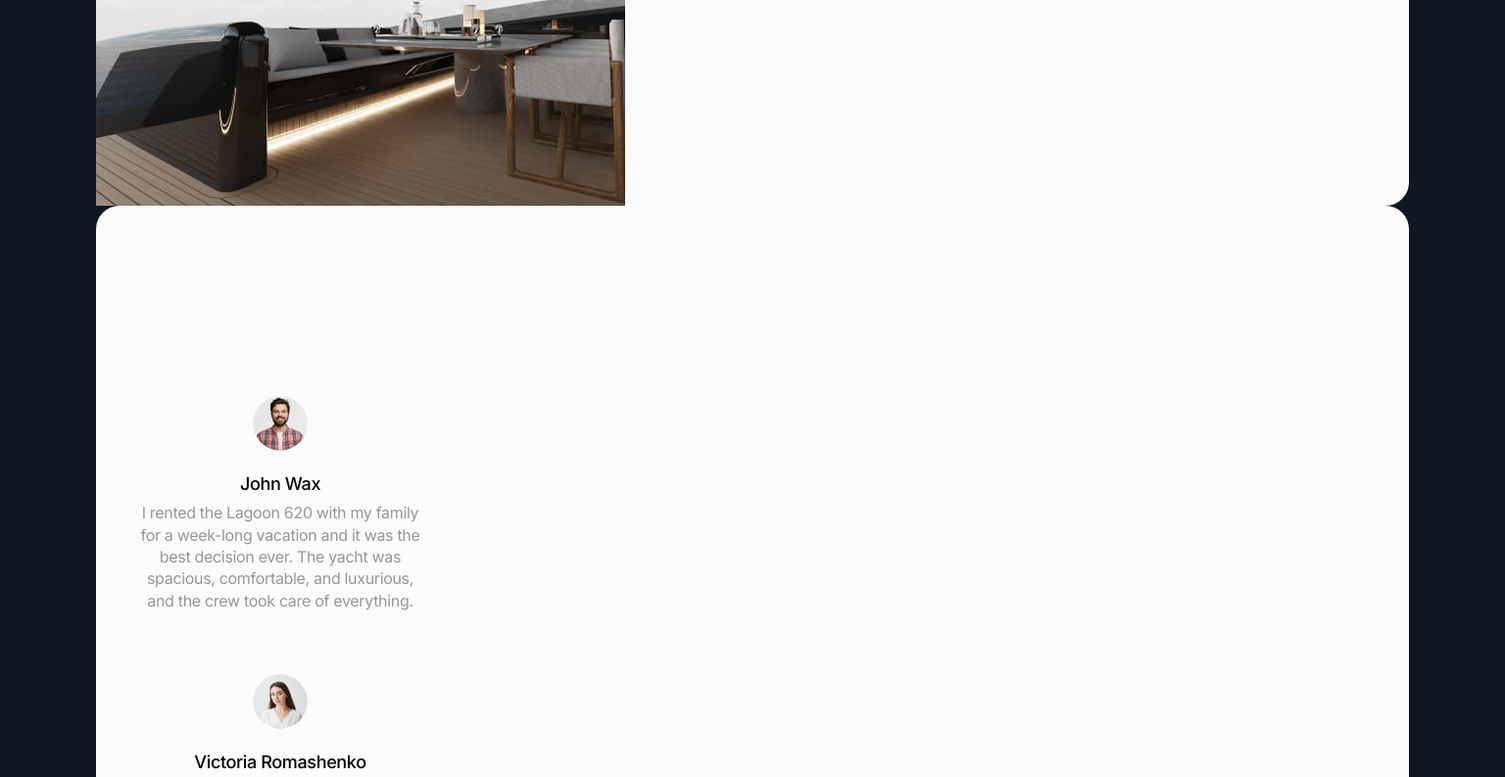
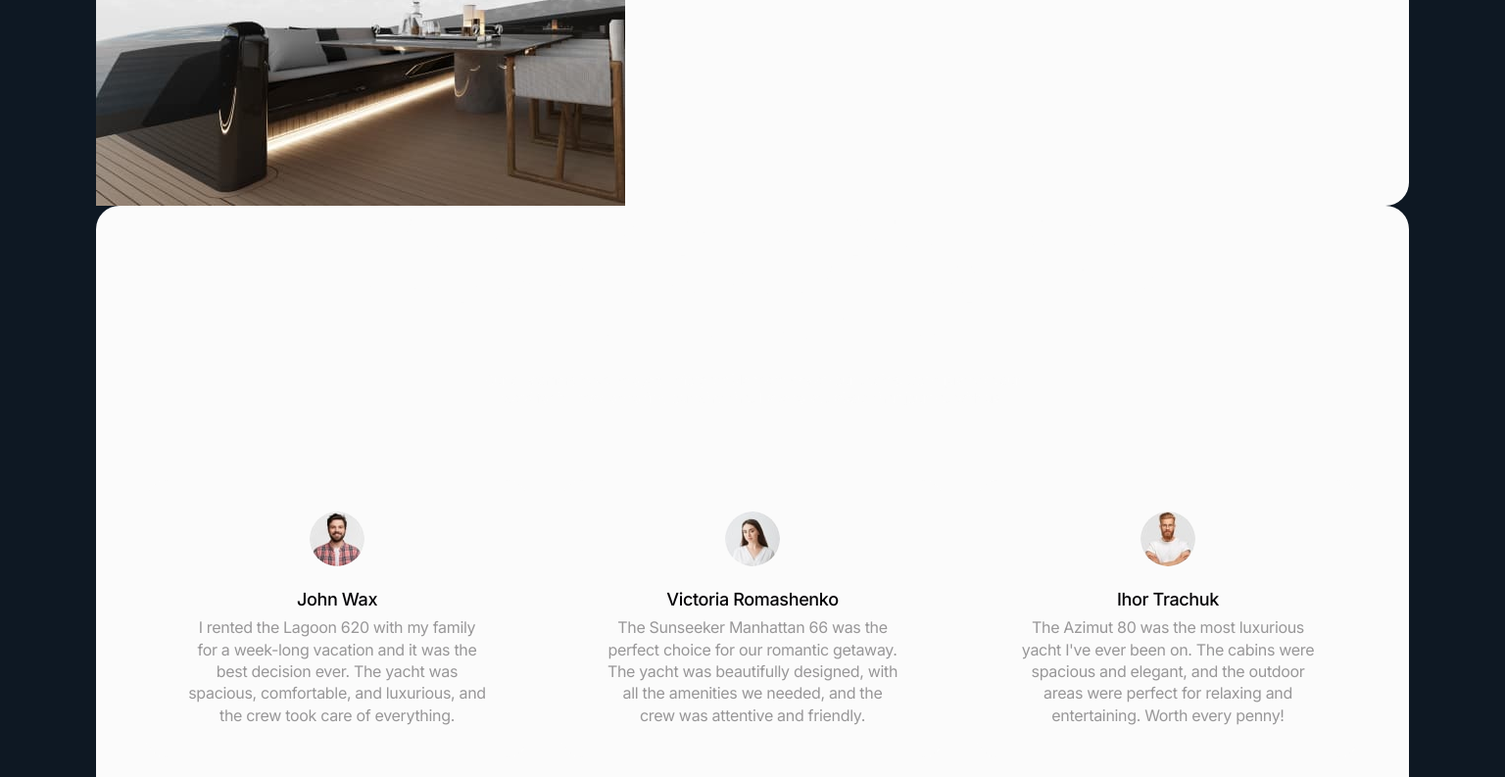
Before and after one commit to zeib01/project-group-14, a website built with Vite: page src/index.html in a window 1536 px wide. Shown: the part 3364-4157 px from the top of the page at 98% size. Built offline with nearby package versions, Linux system fonts and the light colour scheme.

Commit message:
reviews@

```diff
--- a/src/css/reviews.css
+++ b/src/css/reviews.css
@@ -94,7 +94,7 @@ text-align: center;
 color: rgba(4, 3, 6, 0.4);
 margin-top: 8px;
 }
-=======
+
 /*--------@media tablet--------*/
 
 @media screen and (min-width: 768px) {
@@ -155,3 +155,21 @@ text-align: center;
     max-width: 376px;
 }
 }
+
+/*--------@media desctop-1440-------*/
+
+@media screen and (min-width: 1440px) {
+    .reviews-list-item {
+    max-width: 392px;
+
+       }
+
+       .reviews-list {
+    gap: 32px;
+
+  }
+
+    .reviews-img-descr{
+  padding: 0 36px;
+}
+}
--- a/src/partials/reviews.html
+++ b/src/partials/reviews.html
@@ -1,4 +1,4 @@
-<section class="reviews">
+<section class="reviews" id="reviews">
   <div class="container">
     <div class="reviews-descr">
       <h2 class="reviews-header">
```
